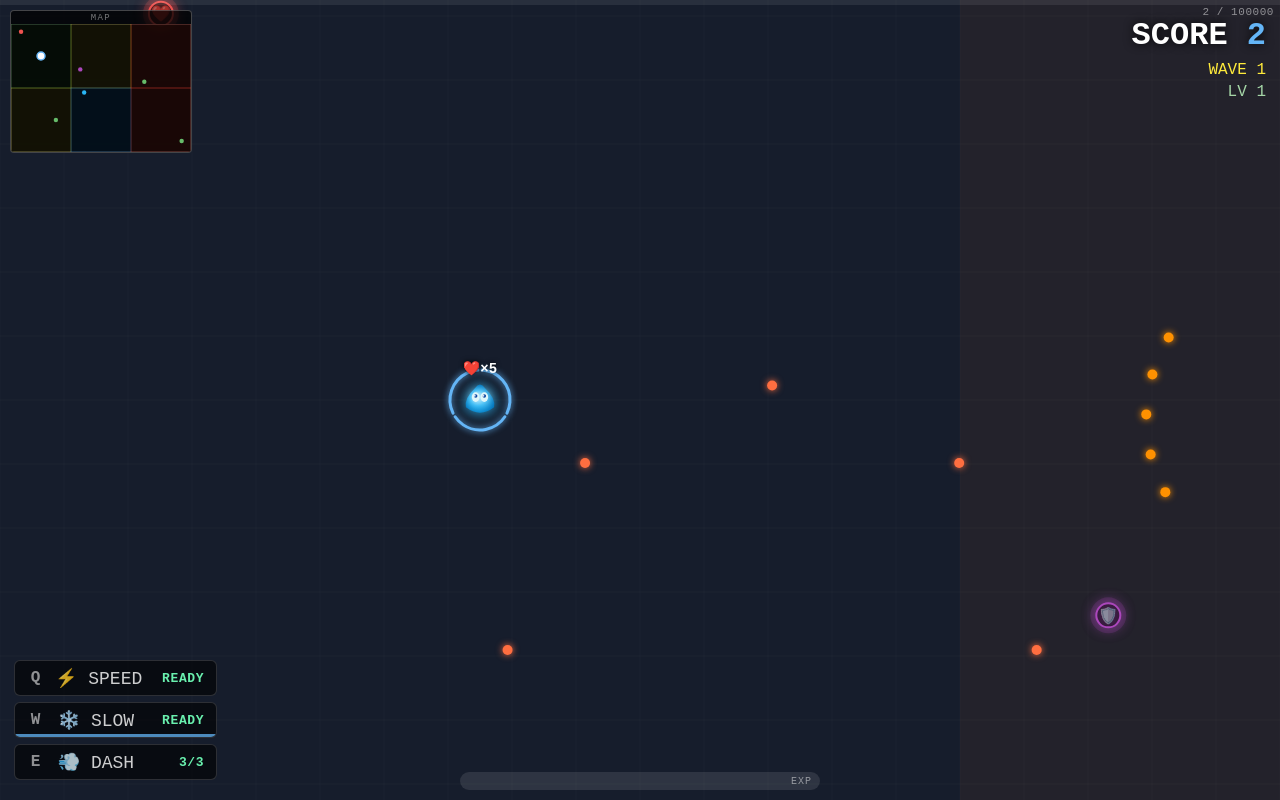
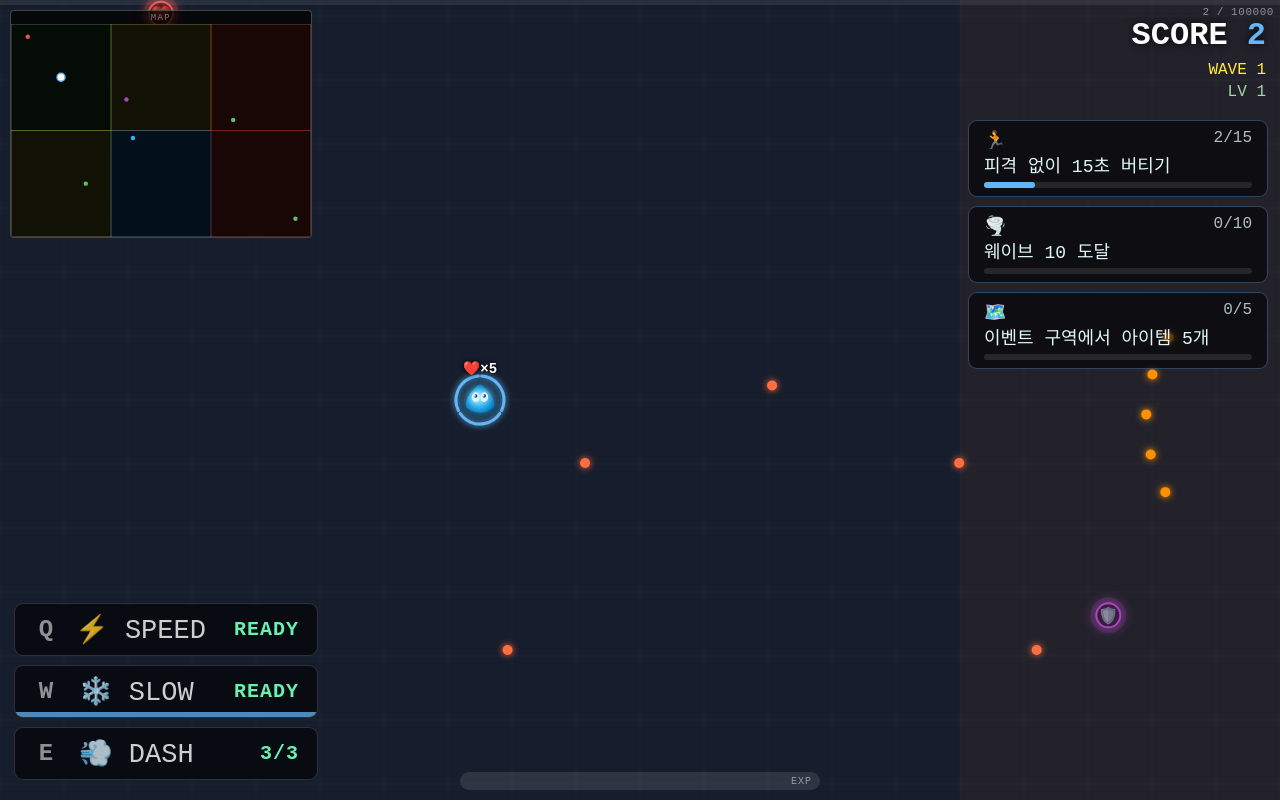
Before and after one commit to chodonghee-hub/BulletRun, a website built with Vite: page index.html in a window 1280 px wide. Both pictures are taken after a click on the button "게임 시작". Built offline with nearby package versions, Linux system fonts and the light colour scheme; some packages are replaced by stand-ins of ours; no server answers; the database is empty.

Commit message:
feat: add missions & resizing

```diff
--- a/index.html
+++ b/index.html
@@ -27,6 +27,9 @@
         <div id="hud-score-progress-fill"></div>
         <span id="hud-score-progress-text">0 / 1000</span>
       </div>
+
+      <!-- Mission panel: right side -->
+      <div id="mission-panel"></div>
 
       <!-- Top-right info -->
       <div id="hud-info">
--- a/src/game.js
+++ b/src/game.js
@@ -13,6 +13,7 @@ import { UIManager }            from './ui.js';
 import { InputManager }         from './input.js';
 import { saveScore }            from './supabase-client.js';
 import { BombNecklaceManager }  from './bomb-necklace.js';
+import { MissionSystem }        from './mission.js';
 import { SKILLS, FEVER }        from './constants.js';
 
 export class Game {
@@ -36,18 +37,25 @@ export class Game {
     this.ui      = new UIManager();
     this.input   = new InputManager();
     this.bomb    = new BombNecklaceManager();
+    this.mission = new MissionSystem(this.player, this.scores, this.levels);
 
     // 레벨업 콜백 등록
     this.levels.onLevelUp((level, bonus) => {
       this.player.applyLevelBonus(bonus);
       this.player.showLevelUp(bonus);
       this.bomb.onLevelReached(level);
+      this.mission.notify('level', level);
     });
 
     // ─ 상태
     this.state        = 'start';
     this._rafId       = null;
     this._lastTime    = 0;
+
+    // ─ 미션 보조 상태
+    this._missionHintTimer     = 0;
+    this._prevSkillSlowActive  = false;
+    this._currentZoneId        = null;
 
     // 아이템으로 인한 슬로우
     this._itemSlowActive = false;
@@ -86,20 +94,22 @@ export class Game {
 
     // 점수 저장 버튼 (게임오버)
     document.getElementById('btn-save-gameover').addEventListener('click', async () => {
-      const name = document.getElementById('gameover-name').value.trim() || 'PLAYER';
-      const btn  = document.getElementById('btn-save-gameover');
+      const name   = document.getElementById('gameover-name').value.trim() || 'PLAYER';
+      const badges = this.mission.getEarnedBadges().join('');
+      const btn    = document.getElementById('btn-save-gameover');
       btn.disabled    = true;
       btn.textContent = '저장 완료 ✓';
-      await saveScore(name, this.scores.score, this.waves.wave, this.levels.level);
+      await saveScore(name, this.scores.score, this.waves.wave, this.levels.level, badges);
     });
 
     // 점수 저장 버튼 (게임 클리어)
     document.getElementById('btn-save-clear').addEventListener('click', async () => {
-      const name = document.getElementById('clear-name').value.trim() || 'PLAYER';
-      const btn  = document.getElementById('btn-save-clear');
+      const name   = document.getElementById('clear-name').value.trim() || 'PLAYER';
+      const badges = this.mission.getEarnedBadges().join('');
+      const btn    = document.getElementById('btn-save-clear');
       btn.disabled    = true;
       btn.textContent = '저장 완료 ✓';
-      await saveScore(name, this.scores.score, this.waves.wave, this.levels.level);
+      await saveScore(name, this.scores.score, this.waves.wave, this.levels.level, badges);
     });
   }
 
@@ -123,6 +133,10 @@ export class Game {
     this._feverActive        = false;
     this._feverTimer         = 0;
     this.bomb.reset();
+    this.mission.reset();
+    this._missionHintTimer    = 0;
+    this._prevSkillSlowActive = false;
+    this._currentZoneId       = null;
 
     // UI 초기화 — 모든 스크린 숨김, HUD 표시
     document.querySelectorAll('.screen').forEach(s => s.classList.add('hidden'));
@@ -157,8 +171,10 @@ export class Game {
       const { dx, dy } = this.input.getMovementDir();
       const dashed = this.player.tryDash(dx, dy);
       if (dashed) {
-        const seg = this.player.getDashSegment();
-        this.bullets.handleDash(seg.x1, seg.y1, seg.x2, seg.y2, this.player.radius + 6);
+        const seg   = this.player.getDashSegment();
+        const count = this.bullets.handleDash(seg.x1, seg.y1, seg.x2, seg.y2, this.player.radius + 6);
+        this.mission.notify('use_dash');
+        if (count > 0) this.mission.notify('dash_destroy_bullet', count);
       }
     }
 
@@ -177,6 +193,12 @@ export class Game {
         );
       }
     }
+
+    // 슬로우 스킬 최초 활성화 감지 (false → true 전환 시 1회 카운트)
+    if (!this._prevSkillSlowActive && this._skillSlowActive) {
+      this.mission.notify('use_slow');
+    }
+    this._prevSkillSlowActive = this._skillSlowActive;
 
     // 3. 스킬: 스피드 부스트 (Q hold) — 슬로우 스킬 활성 중이면 사용 불가 (아이템 슬로우는 허용)
     const qHeld = this.input.isSpeedBoostHeld() && !this._skillSlowActive;
@@ -197,11 +219,20 @@ export class Game {
     }
     this.player.speedBoostActive = this._skillSpeedActive;
 
+    // 스킬: 속도 부스트 사용 시간 누적
+    if (this._skillSpeedActive) {
+      this.mission.notify('speed_boost_time', dt);
+    }
+
+    // 피격 없이 생존 시간 누적 (S1, S2 미션)
+    this.mission.notify('nohit_time', dt);
+
     // 4. 플레이어 이동
     this.player.update(dt, this.input);
 
     // 5. 웨이브 진행
-    this.waves.update(dt);
+    const waveChanged = this.waves.update(dt);
+    if (waveChanged) this.mission.notify('wave', this.waves.wave);
 
     // 6. 아이템 슬로우 타이머
     if (this._itemSlowActive) {
@@ -229,18 +260,31 @@ export class Game {
         this.levels.addExp(item.config.exp);
 
         if (item.type === 'health') this.player.heal(1);
-        if (item.type === 'shield') this.player.addShield();
+        if (item.type === 'shield') {
+          this.player.addShield();
+          this.mission.notify('collect_shield');
+        }
         if (item.type === 'slow') {
           this._itemSlowActive = true;
           this._itemSlowTimer  = item.config.slowDuration;
         }
         if (item.type === 'exp') {
           this._starCount++;
+          this.mission.notify('collect_star');
+          this.mission.notify('star_nohit_streak');
+          const prevFever = this._feverActive;
           if (this._starCount % FEVER.STAR_COUNT === 0) {
             this._feverActive = true;
             this._feverTimer  = FEVER.DURATION;
             this.player.setFever(true);
           }
+          if (!prevFever && this._feverActive) {
+            this.mission.notify('fever');
+          }
+        }
+        // 이벤트 구역 아이템 수집 (Z2)
+        if (zone?.id === 4) {
+          this.mission.notify('collect_event_zone');
         }
       }
     }
@@ -261,7 +305,26 @@ export class Game {
     // 9-2. 폭탄 목걸이 업데이트
     const bombResult = this.bomb.update(dt);
     if (bombResult === 'explode') { this._bombExplode(); return; }
-    this.bomb.checkKeyPickup(this.player.x, this.player.y, this.player.radius);
+    const bombPickup = this.bomb.checkKeyPickup(this.player.x, this.player.y, this.player.radius);
+    if (bombPickup === 'cleared') {
+      this.mission.notify('bomb_complete');
+    }
+
+    // 9-3. 구역 방문 추적 + 고위험 구역 체류 (미션 Z1, Z3)
+    {
+      const curZone = this.map.getZoneAt(this.player.x, this.player.y);
+      if (curZone) {
+        // 구역 변경 시 방문 기록
+        if (curZone.id !== this._currentZoneId) {
+          this._currentZoneId = curZone.id;
+          if (curZone.id !== 0) this.mission.notify('visit_zone', curZone.id);
+        }
+        // 고위험 구역 체류 (rewardMult >= 2.0 = high-risk)
+        if (curZone.rewardMult >= 2.0) {
+          this.mission.notify('zone_highrise', dt);
+        }
+      }
+    }
 
     // 10. 탄막 충돌 판정 (히트박스 기준)
     // 피버 중: 접촉 탄막 파괴 (데미지 없음, break 없이 전부 처리)
@@ -277,7 +340,10 @@ export class Game {
             b.alive = false;
           } else if (!this.player.invincible && !this.player.isDashing) {
             const damaged = this.player.takeDamage();
-            if (damaged) this.scores.onHit();
+            if (damaged) {
+              this.scores.onHit();
+              this.mission.notify('hit');
+            }
             b.alive = false;
             break;
           }
@@ -287,6 +353,7 @@ export class Game {
 
     // 11. 점수 업데이트
     this.scores.update(dt);
+    this.mission.notify('score', this.scores.score);
 
     // 11-1. 대시 스택 마일스톤 (2000, 4000, 6000, 8000, 10000)
     const DASH_MILESTONES = [2000, 4000, 6000, 8000, 10000];
@@ -298,6 +365,13 @@ export class Game {
       this.player.dashStacks = Math.min(this.player.dashStacks + 1, this.player.dashStacksMax);
       this._nextDashMilestoneIdx++;
     }
+
+    // 11-2. 미션 💡 힌트 타이머 + 캐릭터 위 수집 표시 주입
+    if (this.mission.consumeNewMissionFlag()) {
+      this._missionHintTimer = 1.0;
+    }
+    if (this._missionHintTimer > 0) this._missionHintTimer -= dt;
+    this.player._missionDisplayItems = this.mission.getDisplayItems();
 
     // 12. 카메라 추적
     this.camera.follow(this.player.x, this.player.y);
@@ -320,6 +394,9 @@ export class Game {
       this._skillSpeedActive,
       Math.max(0, this._skillSpeedCooldown)
     );
+
+    // 13-1. 미션 패널 UI 업데이트
+    this.ui.renderMissions(this.mission.active, this.mission._progress);
 
     // 14. 미니맵 렌더링
     this.minimap.render(this.player, this.items.items);
@@ -410,6 +487,25 @@ export class Game {
 
     // 폭탄 목걸이 HUD (스크린 공간)
     this.bomb.renderHUD(ctx, this.canvas.width, this.canvas.height, this.player, this.camera);
+
+    // 💡 새 미션 알림 이모지 (스크린 공간)
+    if (this._missionHintTimer > 0) {
+      const elapsed = 1.0 - this._missionHintTimer;
+      let alpha;
+      if (elapsed < 0.3)      alpha = elapsed / 0.3;
+      else if (elapsed < 0.7) alpha = 1.0;
+      else                    alpha = 1.0 - (elapsed - 0.7) / 0.3;
+
+      const sx = this.player.x - this.camera.x;
+      const sy = this.player.y - this.camera.y;
+      ctx.save();
+      ctx.globalAlpha  = Math.max(0, alpha);
+      ctx.font         = '28px sans-serif';
+      ctx.textAlign    = 'center';
+      ctx.textBaseline = 'bottom';
+      ctx.fillText('💡', sx, sy - this.player.radius - 60);
+      ctx.restore();
+    }
   }
 
   // ─── 게임 종료 처리 ─────────────────────────────────────────
--- a/src/main.js
+++ b/src/main.js
@@ -14,7 +14,7 @@ async function main() {
     rankEl.innerHTML =
       '<div style="margin-bottom:6px;letter-spacing:.08em;color:#64b5f6">TOP SCORES</div>' +
       topScores
-        .map((s, i) => `<div>${i + 1}. ${s.player_name}  ${s.score}pt  LV${s.level}</div>`)
+        .map((s, i) => `<div>${i + 1}. ${s.badges || ''} ${s.player_name}  ${s.score}pt  LV${s.level}</div>`)
         .join('');
   }
 
--- a/src/minimap.js
+++ b/src/minimap.js
@@ -2,7 +2,7 @@
 
 import { MAP_WIDTH, MAP_HEIGHT, ZONES, ZONE_STYLE, ITEM } from './constants.js';
 
-const MM_W = 180;
+const MM_W = 300;
 const MM_H = Math.round(MM_W * (MAP_HEIGHT / MAP_WIDTH)); // 비율 유지 ≈ 128px
 const SCALE_X = MM_W / MAP_WIDTH;
 const SCALE_Y = MM_H / MAP_HEIGHT;
--- /dev/null
+++ b/src/mission.js
@@ -0,0 +1,177 @@
+// src/mission.js — 미션 시스템
+
+const MISSION_POOL = [
+  // 생존 (Survive)
+  { id: 'S1',  type: 'nohit_time',          target: 15,    resetOnHit: true,  badge: '🏃', desc: '피격 없이 15초 버티기',      reward: { score: 200 } },
+  { id: 'S2',  type: 'nohit_time',          target: 60,    resetOnHit: true,  badge: '🐢', desc: '피격 없이 60초 버티기',      reward: { score: 1000, exp: 50 } },
+  { id: 'S3',  type: 'wave',                target: 5,     resetOnHit: false, badge: '🌊', desc: '웨이브 5 도달',              reward: { speed: 5 } },
+  { id: 'S4',  type: 'wave',                target: 10,    resetOnHit: false, badge: '🌪️', desc: '웨이브 10 도달',             reward: { dashStack: 1 } },
+  // 수집 (Collect)
+  { id: 'C1',  type: 'collect_star',        target: 10,    resetOnHit: false, badge: '⭐', desc: '별 10개 수집',               reward: { score: 300 },  displayEmoji: '⭐' },
+  { id: 'C2',  type: 'collect_shield',      target: 5,     resetOnHit: false, badge: '🛡️', desc: '방패 5개 수집',              reward: { shield: 1 },   displayEmoji: '🛡️' },
+  { id: 'C3',  type: 'fever',               target: 3,     resetOnHit: false, badge: '🔥', desc: '피버 타임 3회 발동',         reward: { exp: 100 } },
+  { id: 'C4',  type: 'bomb_complete',       target: 1,     resetOnHit: false, badge: '💣', desc: '폭탄 목걸이 1세트 완료',     reward: { score: 2000 } },
+  // 구역 탐험 (Zone)
+  { id: 'Z1',  type: 'zone_highrise',       target: 30,    resetOnHit: false, badge: '⚠️', desc: '고위험 구역에서 30초 생존',  reward: { score: 800 } },
+  { id: 'Z2',  type: 'collect_event_zone',  target: 5,     resetOnHit: false, badge: '🗺️', desc: '이벤트 구역에서 아이템 5개', reward: { exp: 80 } },
+  { id: 'Z3',  type: 'visit_zones',         target: 3,     resetOnHit: false, badge: '🧭', desc: '3개 구역 방문',              reward: { speed: 10 } },
+  // 스킬 활용 (Skill)
+  { id: 'SK1', type: 'use_dash',            target: 10,    resetOnHit: false, badge: '⚡', desc: '대시 10회 사용',             reward: { dashRecharge: -0.2 } },
+  { id: 'SK2', type: 'use_slow',            target: 5,     resetOnHit: false, badge: '🧊', desc: '슬로우 스킬 5회 사용',       reward: { exp: 60 } },
+  { id: 'SK3', type: 'speed_boost_time',    target: 20,    resetOnHit: false, badge: '💨', desc: '속도 부스트 누적 20초',       reward: { score: 500 } },
+  { id: 'SK4', type: 'dash_destroy_bullet', target: 50,    resetOnHit: false, badge: '🎯', desc: '대시로 총알 50개 파괴',      reward: { score: 1000 } },
+  // 복합 달성 (Challenge)
+  { id: 'CH1', type: 'level',              target: 5,     resetOnHit: false, badge: '💪', desc: '레벨 5 달성',                reward: { maxLife: 1 } },
+  { id: 'CH2', type: 'star_nohit_streak',  target: 20,    resetOnHit: true,  badge: '🌟', desc: '피격 없이 별 20개 수집',     reward: { score: 1500 } },
+  { id: 'CH3', type: 'score',              target: 50000, resetOnHit: false, badge: '💰', desc: '점수 50,000 달성',           reward: { dashStack: 1 } },
+];
+
+// wave / score / level 은 최대값 갱신 방식 (누적 아님)
+const SET_TYPES = new Set(['wave', 'score', 'level']);
+
+export class MissionSystem {
+  constructor(player, scores, levels) {
+    this._player = player;
+    this._scores = scores;
+    this._levels = levels;
+    this.reset();
+  }
+
+  reset() {
+    // 풀 복사 후 셔플
+    this._pool = [...MISSION_POOL];
+    this._shuffle(this._pool);
+
+    // 앞에서 3개 꺼내 활성화
+    this.active    = this._pool.splice(0, 3);
+    this._progress = {};
+    this.completed = [];
+    this.newMissionFlag  = false;
+    this._visitedZones   = new Set();
+
+    for (const m of this.active) {
+      this._progress[m.id] = 0;
+    }
+  }
+
+  // ─── 이벤트 알림 ────────────────────────────────────────────
+  notify(type, value = 1) {
+    // 피격 — resetOnHit 미션 진행도 초기화
+    if (type === 'hit') {
+      for (const m of this.active) {
+        if (m.resetOnHit) this._progress[m.id] = 0;
+      }
+      return;
+    }
+
+    // 구역 방문 (Z3)
+    if (type === 'visit_zone') {
+      this._visitedZones.add(value);
+      for (const m of this.active) {
+        if (m.type !== 'visit_zones') continue;
+        const count = this._visitedZones.size;
+        this._progress[m.id] = count;
+        if (count >= m.target) this._completeMission(m);
+      }
+      return;
+    }
+
+    // 일반 이벤트
+    for (let i = this.active.length - 1; i >= 0; i--) {
+      const m = this.active[i];
+      if (m.type !== type) continue;
+
+      if (SET_TYPES.has(type)) {
+        this._progress[m.id] = value;
+      } else {
+        this._progress[m.id] = (this._progress[m.id] ?? 0) + value;
+      }
+
+      if (this._progress[m.id] >= m.target) {
+        this._completeMission(m);
+      }
+    }
+  }
+
+  // ─── 미션 완료 처리 ─────────────────────────────────────────
+  _completeMission(m) {
+    // active에서 제거
+    const idx = this.active.indexOf(m);
+    if (idx === -1) return;
+    this.active.splice(idx, 1);
+
+    this.completed.push({ id: m.id, badge: m.badge });
+    this._applyReward(m.reward);
+
+    // 풀에서 다음 미션 활성화
+    if (this._pool.length > 0) {
+      const next = this._pool.shift();
+      this._progress[next.id] = 0;
+      this.active.push(next);
+    }
+
+    this.newMissionFlag = true;
+  }
+
+  _applyReward(reward) {
+    if (reward.score) {
+      this._scores.score += reward.score;
+    }
+    if (reward.exp) {
+      this._levels.addExp(reward.exp);
+    }
+    if (reward.speed) {
+      this._player.speed = Math.min(this._player.speed + reward.speed, 500);
+    }
+    if (reward.maxLife) {
+      this._player.maxLife = Math.min(this._player.maxLife + reward.maxLife, 10);
+    }
+    if (reward.shield) {
+      this._player.addShield();
+    }
+    if (reward.dashStack) {
+      this._player.dashStacksMax += reward.dashStack;
+      this._player.dashStacks = Math.min(
+        this._player.dashStacks + reward.dashStack,
+        this._player.dashStacksMax
+      );
+    }
+    if (reward.dashRecharge) {
+      this._player.dashRecharge = Math.max(0.5, this._player.dashRecharge + reward.dashRecharge);
+    }
+  }
+
+  // ─── 외부 인터페이스 ────────────────────────────────────────
+  // 💡 플래그 소비 (호출 후 false로 리셋)
+  consumeNewMissionFlag() {
+    const v = this.newMissionFlag;
+    this.newMissionFlag = false;
+    return v;
+  }
+
+  // 게임 종료 시 획득 뱃지 배열
+  getEarnedBadges() {
+    return this.completed.map(c => c.badge);
+  }
+
+  // 수집형 미션 진행 현황 (캐릭터 위 표시용)
+  getDisplayItems() {
+    const items = [];
+    for (const m of this.active) {
+      if (!m.displayEmoji) continue;
+      items.push({
+        emoji:   m.displayEmoji,
+        current: Math.min(Math.floor(this._progress[m.id] ?? 0), m.target),
+      });
+    }
+    return items;
+  }
+
+  // ─── 내부 유틸 ──────────────────────────────────────────────
+  _shuffle(arr) {
+    for (let i = arr.length - 1; i > 0; i--) {
+      const j = Math.floor(Math.random() * (i + 1));
+      [arr[i], arr[j]] = [arr[j], arr[i]];
+    }
+  }
+}
--- a/src/player.js
+++ b/src/player.js
@@ -103,7 +103,7 @@ export class Player {
   }
 
   addShield() {
-    this.shield = Math.min(3, this.shield + 1);
+    this.shield = Math.min(2, this.shield + 1);
   }
 
   _startInvincible() {
@@ -283,16 +283,6 @@ export class Player {
       }
     }
 
-    // ── 쉴드 링
-    if (this.shield > 0) {
-      ctx.beginPath();
-      ctx.arc(x, y, radius + 9, 0, Math.PI * 2);
-      ctx.strokeStyle = '#ce93d8';
-      ctx.lineWidth   = 3;
-      ctx.shadowColor = '#ce93d8';
-      ctx.shadowBlur  = 12;
-      ctx.stroke();
-    }
 
     // ── 대시 잔상 트레일
     if (this.isDashing) {
@@ -385,7 +375,7 @@ export class Player {
     // ── 대시 충전 링 (dashStacksMax 분할 원호)
     {
       const MAX_D   = this.dashStacksMax;
-      const ringR   = radius + 14;
+      const ringR   = radius + 8;
       const gapRad  = (8 * Math.PI) / 180;
       const arcSpan = (2 * Math.PI / MAX_D) - gapRad;
       ctx.save();
@@ -438,8 +428,12 @@ export class Player {
     ctx.shadowColor  = 'rgba(0,0,0,0.9)';
     ctx.shadowBlur   = 5;
     ctx.fillStyle    = '#fff';
-    ctx.fillText(`❤️×${this.life}`, x, y - radius - 8);
+    const headText = this.shield > 0
+      ? `❤️×${this.life}  🛡️×${this.shield}`
+      : `❤️×${this.life}`;
+    ctx.fillText(headText, x, y - radius - 8);
     ctx.restore();
+
 
     // ── 레벨업 메세지 (캐릭터 위, 페이드 아웃)
     if (this._levelUpTimer > 0) {
--- a/src/supabase-client.js
+++ b/src/supabase-client.js
@@ -17,12 +17,12 @@ export async function initSupabase() {
 }
 
 // 점수 저장 (bullet_run_scores 테이블 필요)
-export async function saveScore(playerName, score, wave, level) {
+export async function saveScore(playerName, score, wave, level, badges = '') {
   if (!supabase) return null;
   try {
     const { data, error } = await supabase
       .from('bullet_run_scores')
-      .insert([{ player_name: playerName, score, wave, level, created_at: new Date().toISOString() }]);
+      .insert([{ player_name: playerName, score, wave, level, badges, created_at: new Date().toISOString() }]);
     if (error) console.error('[Supabase] 저장 오류:', error.message);
     return data;
   } catch (e) {
@@ -37,7 +37,7 @@ export async function getTopScores(limit = 10) {
   try {
     const { data, error } = await supabase
       .from('bullet_run_scores')
-      .select('player_name, score, wave, level')
+      .select('player_name, score, wave, level, badges')
       .order('score', { ascending: false })
       .limit(limit);
     if (error) console.error('[Supabase] 조회 오류:', error.message);
--- a/src/ui.js
+++ b/src/ui.js
@@ -110,6 +110,29 @@ export class UIManager {
     }
   }
 
+  renderMissions(activeMissions, progress) {
+    const panel = document.getElementById('mission-panel');
+    if (!panel) return;
+
+    panel.innerHTML = activeMissions.map(m => {
+      const raw = progress[m.id] ?? 0;
+      const cur = Math.min(raw, m.target);
+      const pct = ((cur / m.target) * 100).toFixed(0);
+      // 소수점 표시: time 계열은 정수로, 나머지도 정수
+      const displayCur = Math.floor(cur);
+      return `
+        <div class="mission-card">
+          <span class="mission-badge">${m.badge}</span>
+          <span class="mission-count">${displayCur}/${m.target}</span>
+          <span class="mission-desc">${m.desc}</span>
+          <div class="mission-bar-wrap">
+            <div class="mission-bar-fill" style="width:${pct}%"></div>
+          </div>
+        </div>
+      `;
+    }).join('');
+  }
+
   showLevelUp(level, bonus) {
     void level;
     const parts = [];
--- a/styles/ui.css
+++ b/styles/ui.css
@@ -172,7 +172,7 @@
   left: 14px;
   display: flex;
   flex-direction: column;
-  gap: 6px;
+  gap: 9px;
 }
 
 .skill-slot {
@@ -180,15 +180,15 @@
   display: flex;
   align-items: center;
   justify-content: space-between;
-  gap: 10px;
-  font-size: 14px;
+  gap: 15px;
+  font-size: 21px;
   background: rgba(0,0,0,0.6);
   border: 1px solid rgba(255,255,255,0.15);
-  border-radius: 6px;
-  padding: 6px 12px;
+  border-radius: 9px;
+  padding: 9px 18px;
   overflow: hidden;
   transition: background 0.15s, border-color 0.15s, box-shadow 0.15s;
-  min-width: 200px;
+  min-width: 300px;
 }
 
 /* ON 상태 강조 */
@@ -200,24 +200,24 @@
 
 .skill-key {
   color: rgba(255,255,255,0.55);
-  font-size: 16px;
+  font-size: 24px;
   font-weight: bold;
   letter-spacing: 0.05em;
-  min-width: 18px;
+  min-width: 27px;
   text-align: center;
 }
 
 .skill-name {
   color: rgba(255,255,255,0.80);
-  font-size: 18px;
-  min-width: 82px;
+  font-size: 27px;
+  min-width: 123px;
 }
 
 .skill-status {
-  font-size: 13px;
+  font-size: 20px;
   font-weight: bold;
   letter-spacing: 0.05em;
-  min-width: 52px;
+  min-width: 78px;
   text-align: right;
 }
 .skill-status.ready    { color: #69f0ae; }
@@ -228,10 +228,10 @@
 .skill-cooldown-bar {
   position: absolute;
   bottom: 0; left: 0;
-  height: 3px;
+  height: 5px;
   background: rgba(100,181,246,0.75);
   transition: width 0.12s linear;
-  border-radius: 0 0 6px 6px;
+  border-radius: 0 0 9px 9px;
 }
 
 @keyframes skill-pulse {
@@ -358,3 +358,45 @@
   line-height: 1.7;
   min-height: 20px;
 }
+
+/* ─── Mission Panel (right side) ───────────────────────── */
+#mission-panel {
+  position: absolute;
+  top: 120px;
+  right: 12px;
+  display: flex;
+  flex-direction: column;
+  gap: 9px;
+  pointer-events: none;
+}
+
+.mission-card {
+  background: rgba(0, 0, 0, 0.6);
+  border: 1px solid rgba(100, 181, 246, 0.35);
+  border-radius: 9px;
+  padding: 8px 15px;
+  color: #e0f7fa;
+  font-family: 'Courier New', monospace;
+  font-size: 18px;
+  min-width: 300px;
+  max-width: 360px;
+}
+
+.mission-badge { margin-right: 6px; }
+.mission-count { float: right; color: #b0bec5; font-size: 16px; }
+.mission-desc  { display: block; margin-bottom: 5px; }
+
+.mission-bar-wrap {
+  background: rgba(255, 255, 255, 0.1);
+  border-radius: 3px;
+  height: 6px;
+  margin-top: 5px;
+  clear: both;
+}
+
+.mission-bar-fill {
+  background: #64b5f6;
+  border-radius: 3px;
+  height: 6px;
+  transition: width 0.2s ease;
+}
```
Also changed, not shown: 1 other file.
